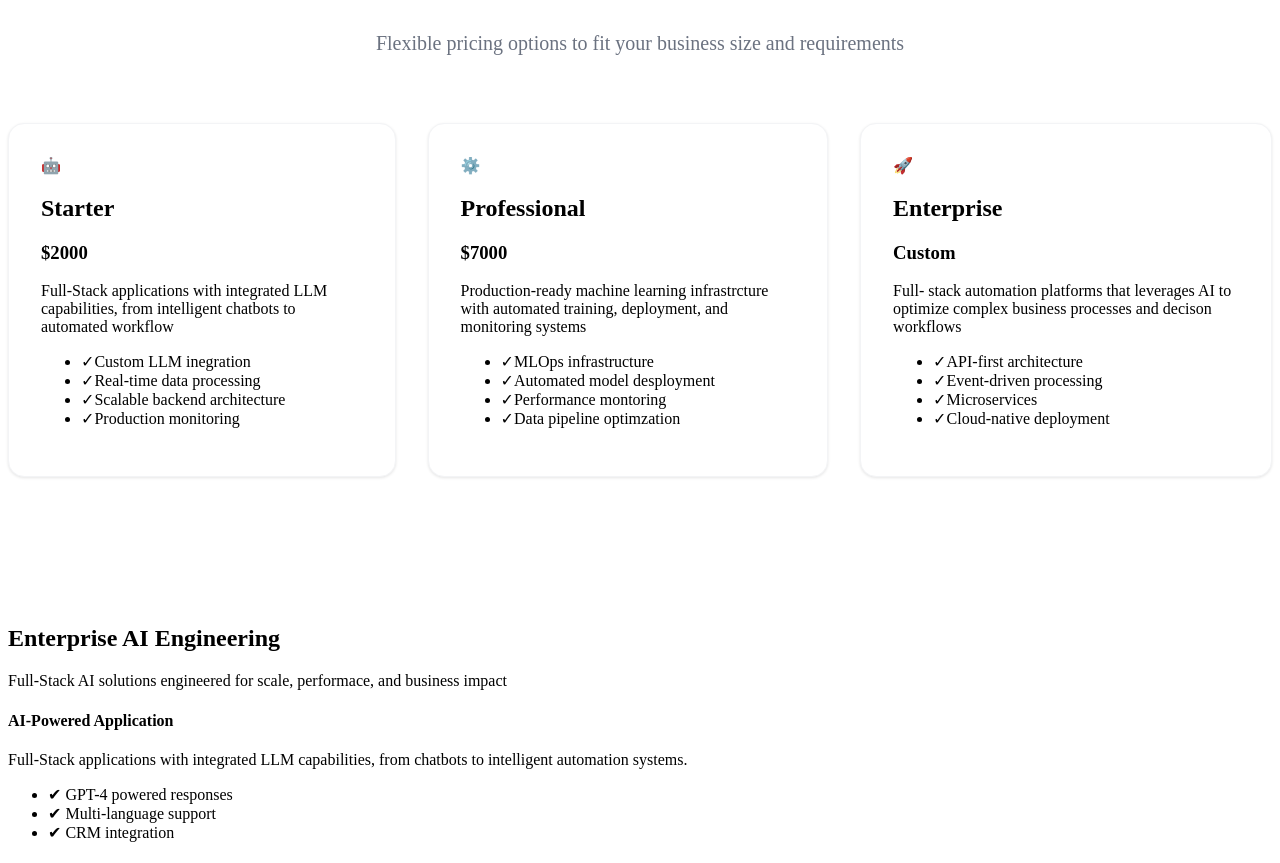
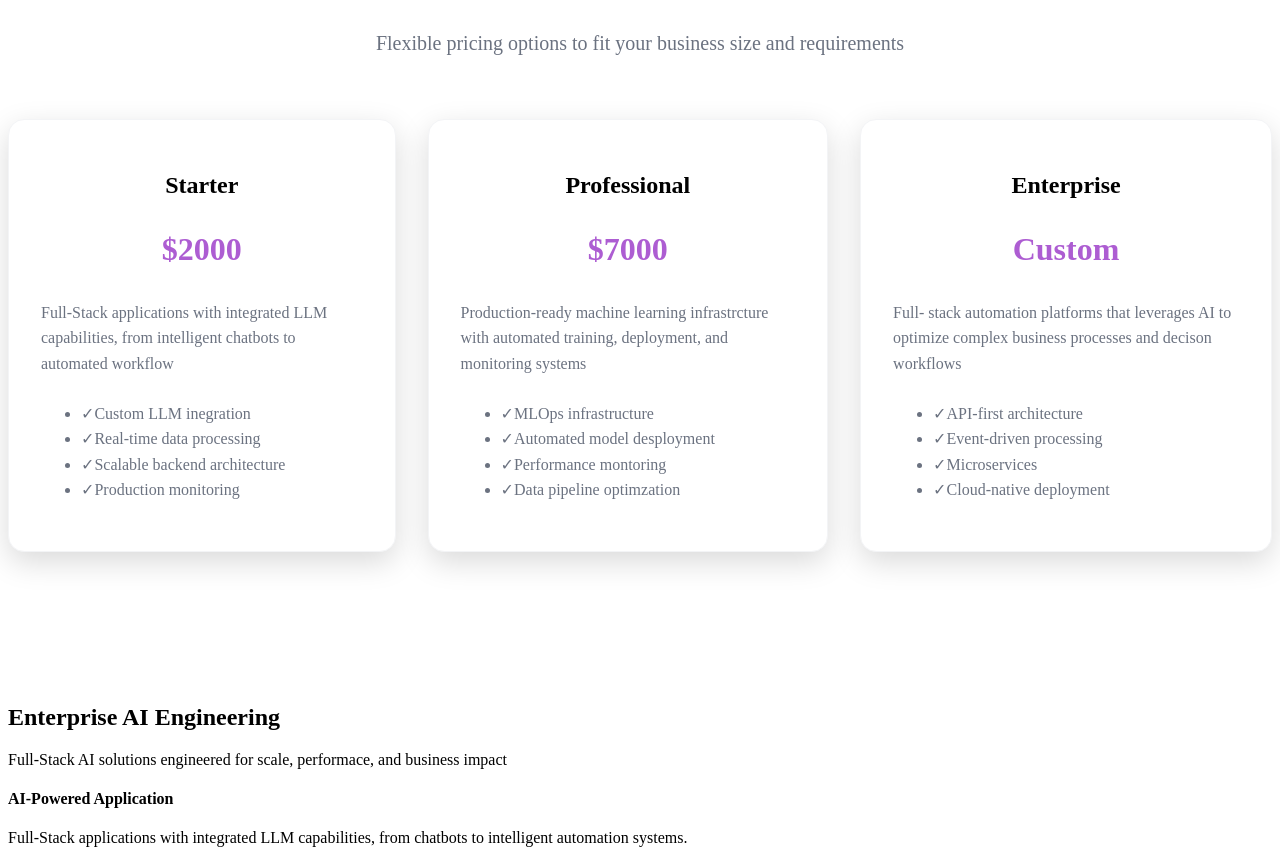
Before and after one commit to PhamelaMhlaba/My-Full-Stack-Personal-Website-with-AI-Integration, a Next.js app in the folder frontend/: page /ai-assistance in a window 1280 px wide. Shown: the part 1356-2219 px from the top of the page. Built offline with nearby package versions, Linux system fonts and the light colour scheme.

Commit message:
Implemented the styling of the pricing section

```diff
--- a/frontend/app/components/PricingSolutions.module.css
+++ b/frontend/app/components/PricingSolutions.module.css
@@ -34,3 +34,27 @@
     box-shadow: 0 1px 3px rgba(0, 0, 0, 0.1);
     transition: all 0.3s ease;
 }
+.pricingCard {
+    transform: translateY(-4px);
+    box-shadow: 0 10px 30px rgba(0, 0, 0, 0.15);
+}
+.pricingTitle {
+    text-align: center;
+    font-weight: 500px;
+
+}
+.pricingValue {
+    text-align: center;
+    font-size: 2rem;
+    color: #ad5dd2;
+}
+.pricingDescription {
+    color: #6b7280;
+    line-height: 1.6;
+    margin: 0 0 1.5rem 0;
+}
+.featuresList {
+    color:  #6b7280;
+    line-height: 1.6;
+
+}
--- a/frontend/app/components/PricingSolutions.tsx
+++ b/frontend/app/components/PricingSolutions.tsx
@@ -4,7 +4,6 @@ import styles from './PricingSolutions.module.css';
 const Pricing: React.FC = () => {
     const pricing = [
         {
-            icon: '🤖',
             title: 'Starter',
             value: "$2000",
             description: 'Full-Stack applications with integrated LLM capabilities, from intelligent chatbots to automated workflow',
@@ -16,7 +15,6 @@ const Pricing: React.FC = () => {
             ]
         },
         {
-            icon: '⚙️',
             title: 'Professional',
             value: "$7000",
             description: 'Production-ready machine learning infrastrcture with automated training, deployment, and monitoring systems',
@@ -28,7 +26,6 @@ const Pricing: React.FC = () => {
             ]
         },
         {
-            icon: '🚀',
             title: 'Enterprise',
             value: "Custom",
             description: 'Full- stack automation platforms that leverages AI to optimize complex business processes and decison workflows',
@@ -56,7 +53,6 @@ const Pricing: React.FC = () => {
             <div className={styles.pricingGrid}>
                 {pricing.map((pricing, index) => (
                     <div key={index} className={styles.pricingCard}>
-                    <div className={styles.pricingIcon}>{pricing.icon}</div>
                     <h2 className={styles.pricingTitle}>{pricing.title}</h2>
                     <h3 className={styles.pricingValue}>{pricing.value}</h3>
                     <p className={styles.pricingDescription}>{pricing.description}</p>
```
